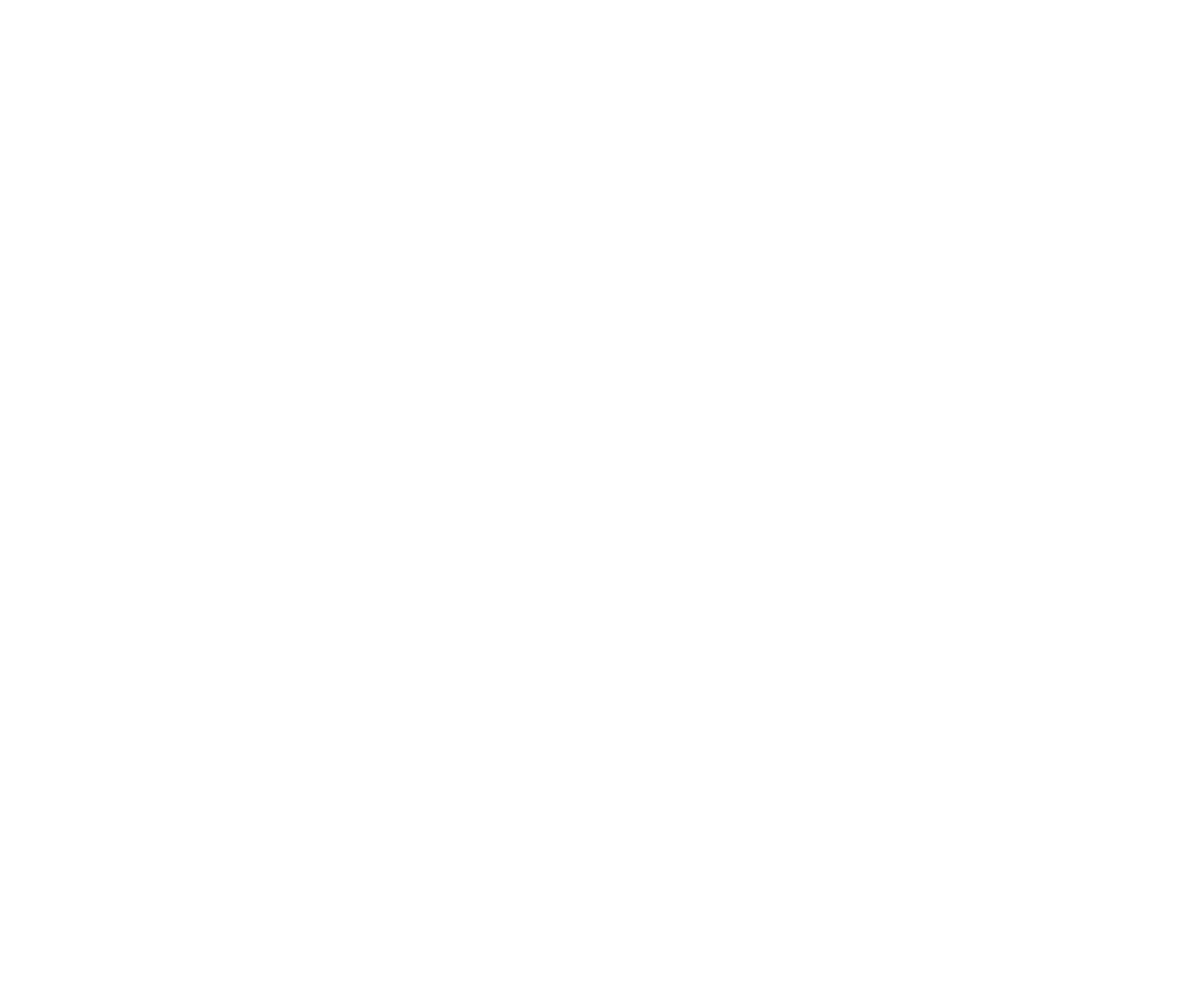
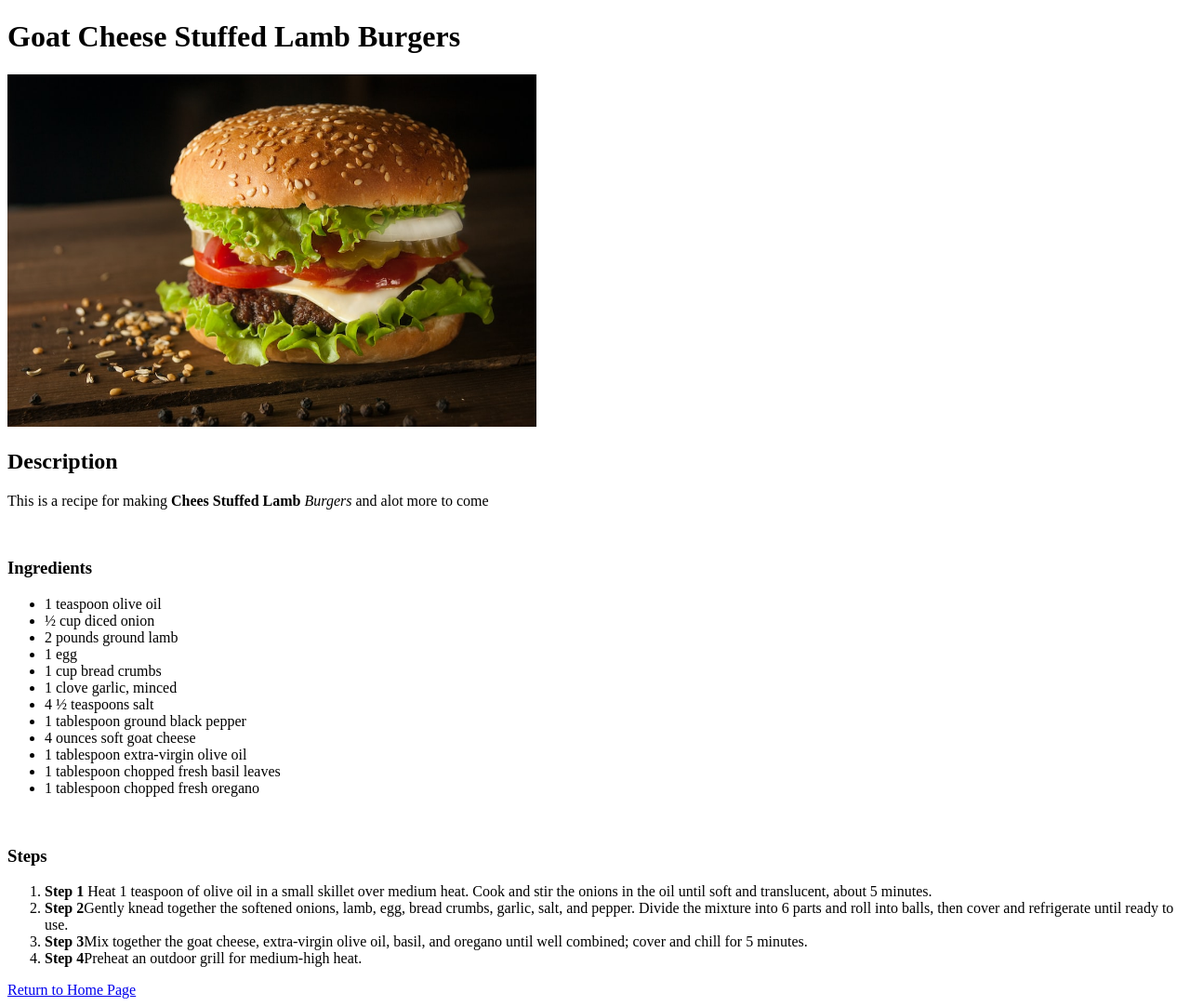
Before and after one commit to MalcolmMark/odin-recipes, a plain HTML site: page recipes/Burgers.html in a window 1280 px wide. Shown: the whole page at 93% size. Before the commit the page ends 800 px from the top, so only its background shows below. Drawn offline with Linux system fonts and the light colour scheme.

Commit message:
Completed Project

```diff
--- /dev/null
+++ b/css/chicken.css
@@ -0,0 +1,4 @@
+img {
+    max-width: 45%;
+    height: auto;
+}
--- /dev/null
+++ b/css/lasagna.css
@@ -0,0 +1,4 @@
+img {
+    max-width: 45%;
+    height: auto;
+}
--- a/recipes/Burgers.html
+++ b/recipes/Burgers.html
@@ -0,0 +1,50 @@
+<!DOCTYPE html>
+<html lang="en">
+<head>
+    <meta charset="UTF-8">
+    <meta name="viewport" content="width=device-width, initial-scale=1.0">
+    <title>Goat Cheese Stuffed Lamb Burgers</title>
+    <link rel="stylesheet" href="../css/burgers.css">
+</head>
+<body>
+    <h1>Goat Cheese Stuffed Lamb Burgers</h1>
+    <img src="../images/burger.jfif" alt="Image of a fully prepared dish of lasagna on a plate with a fork and knife">
+    <h2>Description</h2>
+    <p>
+      This is a recipe for making <strong>Chees Stuffed Lamb</strong> <em>Burgers</em> and alot more to come
+    </p>
+    <br>
+    <h3>Ingredients</h3>
+    <ul>
+        <li>1 teaspoon olive oil</li>
+        <li> ½ cup diced onion</li>
+        <li>2 pounds ground lamb</li>
+        <li>1 egg</li>
+        <li>1 cup bread crumbs</li>
+        <li>1 clove garlic, minced</li>
+        <li>4 ½ teaspoons salt</li>
+        <li>1 tablespoon ground black pepper</li>
+        <li>4 ounces soft goat cheese</li>
+        <li>1 tablespoon extra-virgin olive oil</li>
+        <li>1 tablespoon chopped fresh basil leaves</li>
+        <li>1 tablespoon chopped fresh oregano</li>
+    </ul>
+    <br>
+    <h3>Steps</h3>
+    <ol>
+        <li> <strong>Step 1</strong> Heat 1 teaspoon of olive oil in a small skillet over medium heat.
+            Cook and stir the onions in the oil until soft and translucent, about 5 minutes.
+        </li>
+        <li> <strong>Step 2</strong>Gently knead together the softened onions, lamb, egg, bread crumbs, garlic, salt, and pepper.
+            Divide the mixture into 6 parts and roll into balls, then cover and refrigerate until ready to use. </li>
+        <li>
+            <strong>Step 3</strong>Mix together the goat cheese, extra-virgin olive oil, basil, and
+            oregano until well combined; cover and chill for 5 minutes.
+        </li>
+        <li>
+            <strong>Step 4</strong>Preheat an outdoor grill for medium-high heat.
+        </li>
+    </ol>
+    <a href="../index.html">Return to Home Page</a>
+</body>
+</html>
```
Also changed, not shown: index.html (+2 -2 lines), recipes/chicken.html (+45 -0 lines), recipes/lasagna.html (+2 -1 lines), css/burgers.css (renamed from css/style.css), images/burger.jfif (added), 1 other file.
